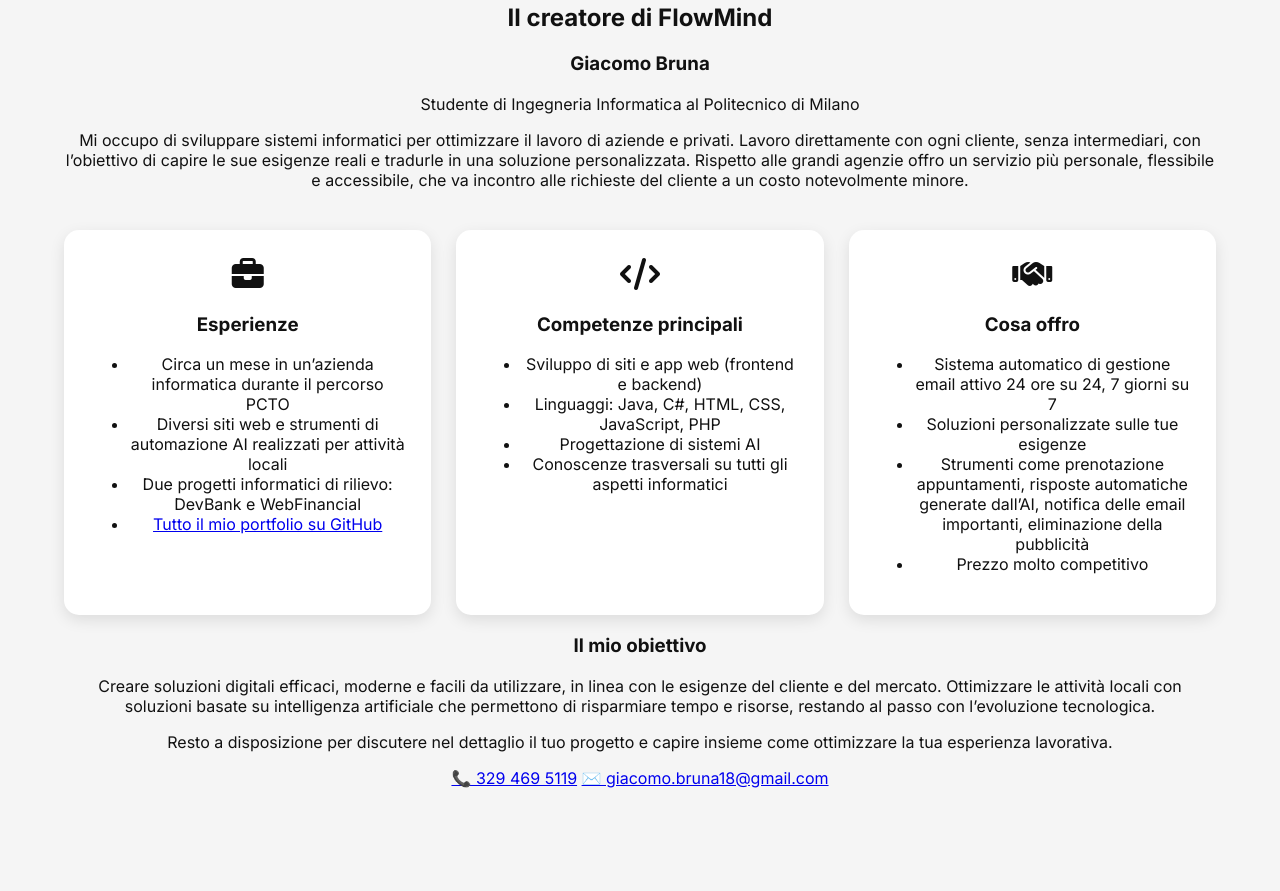
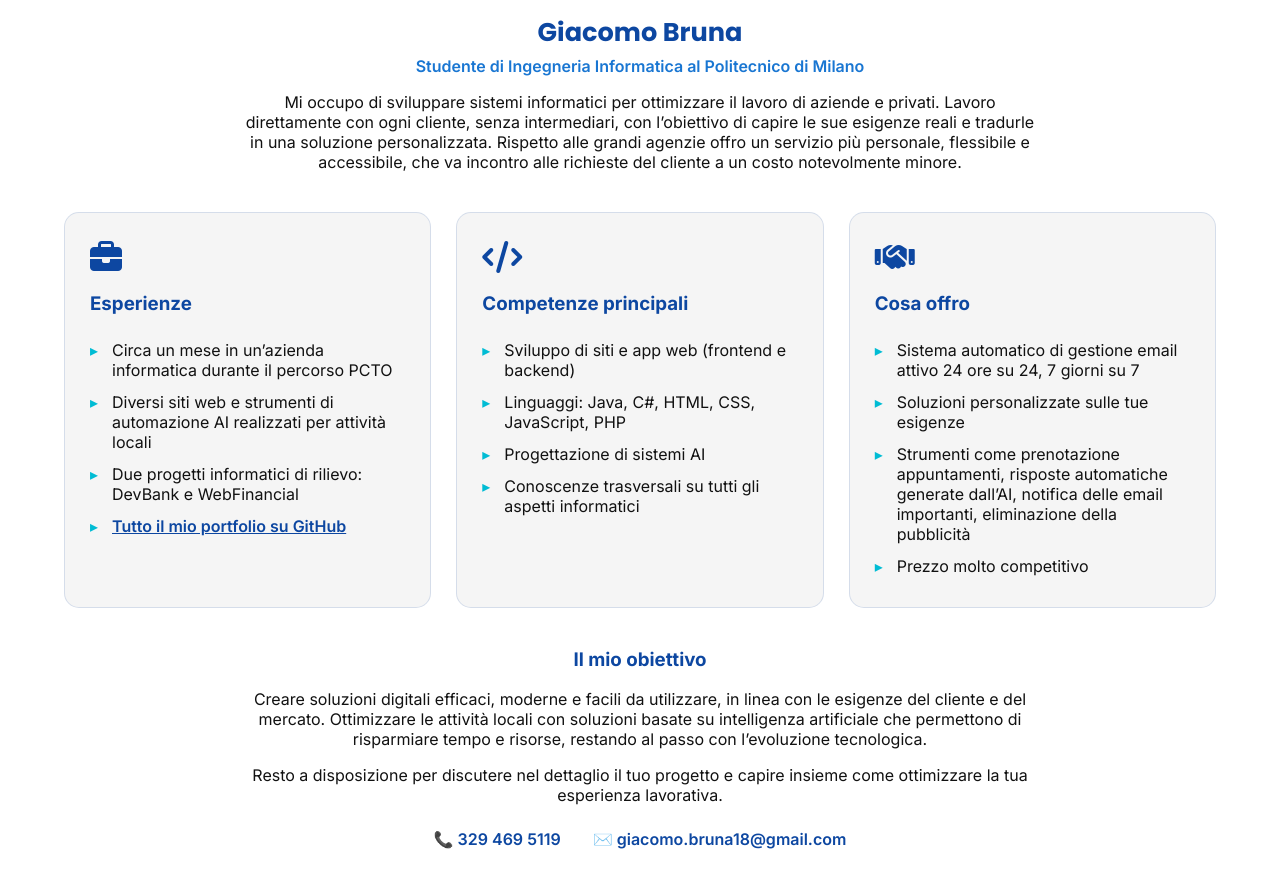
Before and after one commit to Jack1810licata/flowmindn8n, a plain HTML site: page index.html in a window 1280 px wide. Shown: the part 1169-2060 px from the top of the page. Drawn offline with Linux system fonts and the light colour scheme.

Commit message:
Update style.css

```diff
--- a/style.css
+++ b/style.css
@@ -1,4 +1,5 @@
 /* Fonts & Reset */
+html { scroll-behavior: smooth; }
 body {
     font-family: 'Inter', sans-serif;
     margin: 0;
@@ -39,7 +40,7 @@ header nav ul li a:hover { color: #00bcd4; }
 
 /* Home Section */
 .home-section { padding: 80px 0; background: linear-gradient(120deg,#0d47a1,#1976d2); color: white; text-align: center; }
-.home-container { display: flex; flex-wrap: wrap; justify-content: space-between; align-items: center; gap: 20px; }
+.home-container { display: flex; flex-wrap: wrap; justify-content: center; align-items: center; gap: 20px; }
 .home-text h2 { font-size: 2.2rem; margin-bottom: 10px; }
 .home-text p { font-size: 1.1rem; margin-bottom: 20px; }
 .video-placeholder { width: 300px; height: 200px; background-color: #ffffff33; display: flex; align-items: center; justify-content: center; border-radius: 12px; }
@@ -56,9 +57,7 @@ header nav ul li a:hover { color: #00bcd4; }
 .service-card .icon { font-size: 2rem; margin-bottom: 15px; }
 
 /* About Section */
-.about-section { padding: 80px 0; background-color: #e3f2fd; text-align: center; }
 .about-logo { width: 350px; margin-bottom: 20px;height: 180px; }
-.about-values { list-style: none; display: flex; justify-content: center; gap: 30px; padding: 0; }
 .logo{width:200px; margin-bottom:20px}
 /* Cases Section */
 .cases-section { padding: 80px 0; text-align: center; }
@@ -120,3 +119,34 @@ footer { background-color: #0d47a1; color: white; padding: 20px 0; text-align: c
     transform: translateY(-4px);
     box-shadow: 0 10px 25px rgba(0,0,0,0.15);
 }
+
+/* Header layout (logo a sinistra, menu a destra) */
+.header-container { display: flex; flex-wrap: wrap; justify-content: space-between; align-items: center; gap: 10px 30px; }
+header .logo { margin: 0; }
+header nav ul { flex-wrap: wrap; }
+
+/* Le ancore non finiscono sotto l'header fisso */
+section[id] { scroll-margin-top: 80px; }
+
+/* Creator Section */
+.creator-section { background-color: white; }
+.creator-section .service-card { background-color: #f5f5f5; box-shadow: none; border: 1px solid #0d47a122; }
+.creator-section .service-card:hover { box-shadow: 0 10px 25px rgba(0,0,0,0.12); }
+.creator-intro { max-width: 800px; margin: 40px auto 0; }
+.creator-intro h3 { font-family: 'Poppins', sans-serif; font-size: 1.6rem; margin: 0 0 4px; color: #0d47a1; }
+.creator-role { font-weight: 600; color: #1976d2; margin: 0 0 16px; }
+.creator-card { text-align: left; }
+.creator-card .icon { color: #0d47a1; }
+.creator-card h3 { margin-top: 0; color: #0d47a1; }
+.creator-card ul { list-style: none; padding: 0; margin: 12px 0 0; }
+.creator-card li { position: relative; padding: 6px 0 6px 22px; }
+.creator-card li::before { content: "▸"; position: absolute; left: 0; color: #00bcd4; }
+.creator-card a { color: #0d47a1; font-weight: 600; }
+.creator-goal { max-width: 800px; margin: 40px auto 0; }
+.creator-goal h3 { color: #0d47a1; }
+.creator-contacts { display: flex; flex-wrap: wrap; justify-content: center; gap: 12px 32px; margin-top: 24px; font-weight: 600; }
+.creator-contacts a { color: #0d47a1; text-decoration: none; transition: 0.3s; }
+.creator-contacts a:hover { color: #00bcd4; }
+
+/* Benefits su mobile */
+@media(max-width: 768px){ .benefits { flex-direction: column; align-items: center; gap: 12px; } }
```
